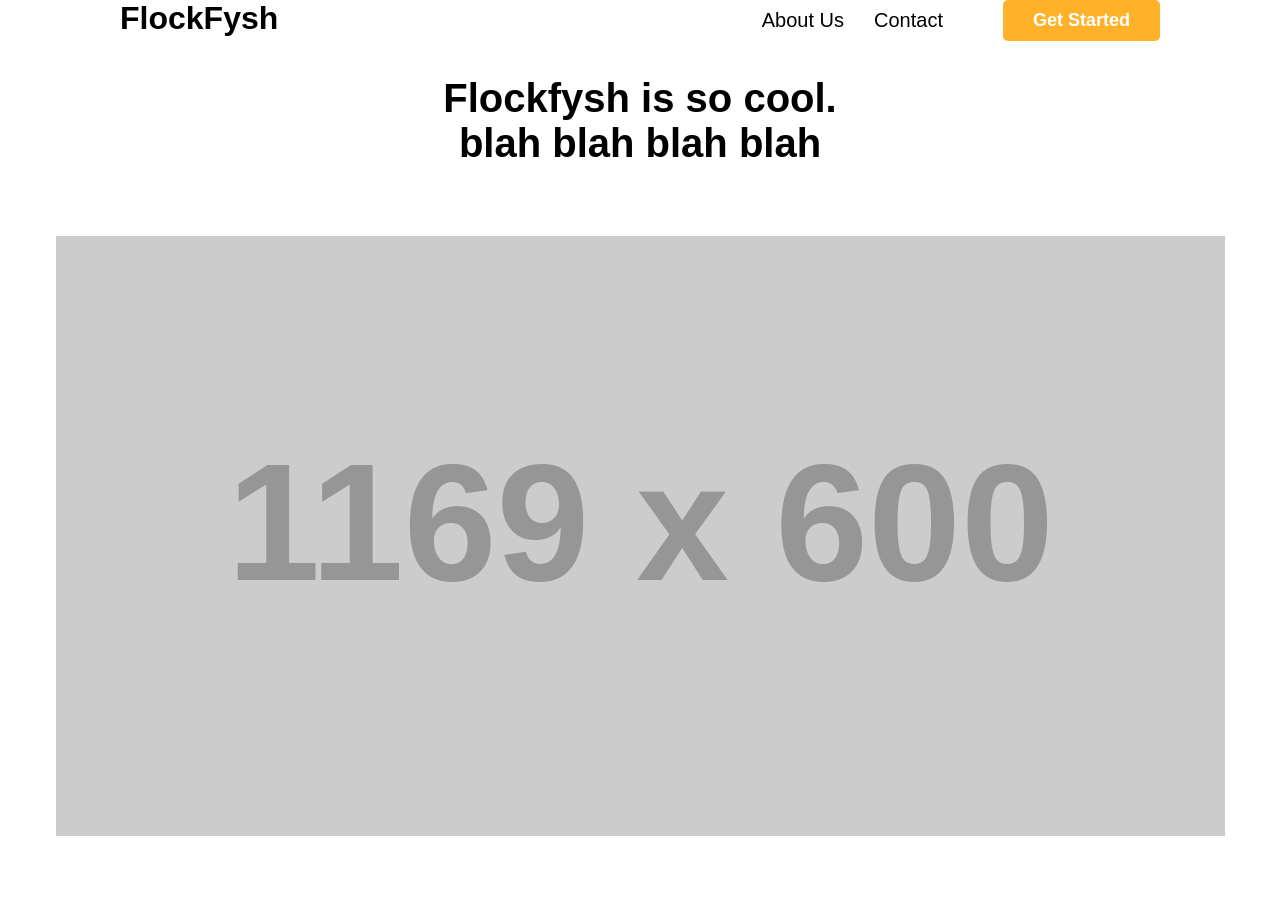
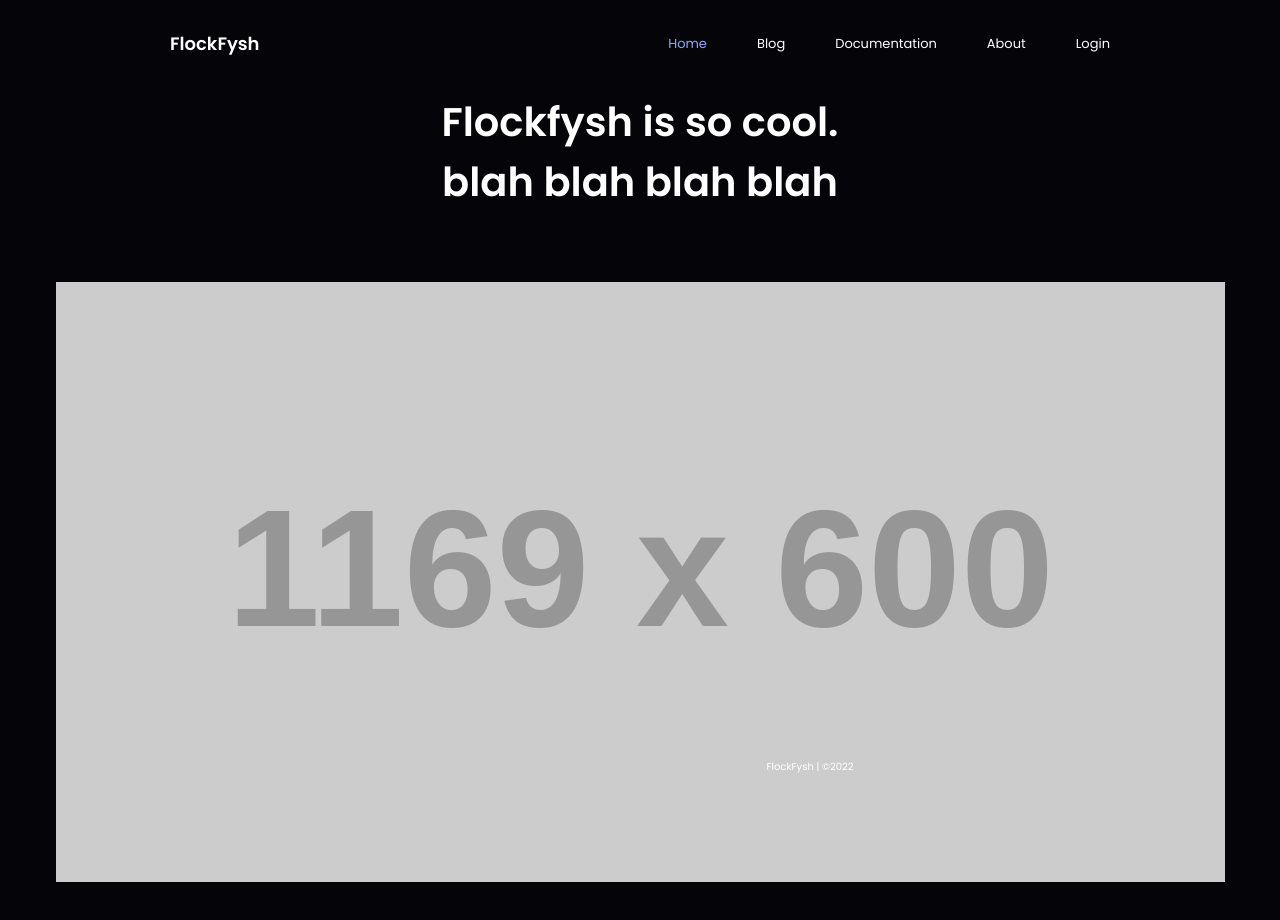
Before and after one commit to flockfysh/frontend, a React (Create React App) app: page / in a window 1280 px wide. Shown: the top 920 px of the page. Built offline with nearby package versions, Linux system fonts and the light colour scheme; a web font is replaced by a local one.

Commit message:
Created the navbar with react router 6.4

```diff
--- a/package.json
+++ b/package.json
@@ -8,6 +8,7 @@
     "@testing-library/user-event": "^13.5.0",
     "react": "^18.2.0",
     "react-dom": "^18.2.0",
+    "react-router-dom": "^6.4.0",
     "react-scripts": "5.0.1",
     "web-vitals": "^2.1.4"
   },
--- a/public/index.html
+++ b/public/index.html
@@ -2,42 +2,19 @@
 <html lang="en">
    <head>
       <meta charset="utf-8" />
-    <link rel="icon" href="%PUBLIC_URL%/favicon.ico" />
       <meta name="viewport" content="width=device-width, initial-scale=1" />
       <meta name="theme-color" content="#000000" />
-    <meta
-      name="description"
-      content="Web site created using create-react-app"
+      <meta name="description" content="Web site created using create-react-app" />
+      <link rel="preconnect" href="https://fonts.googleapis.com" />
+      <link rel="preconnect" href="https://fonts.gstatic.com" crossorigin />
+      <link
+         href="https://fonts.googleapis.com/css2?family=Poppins:wght@400;500;600;700;800&display=swap"
+         rel="stylesheet"
       />
-    <link rel="apple-touch-icon" href="%PUBLIC_URL%/logo192.png" />
-    <!--
-      manifest.json provides metadata used when your web app is installed on a
-      user's mobile device or desktop. See https://developers.google.com/web/fundamentals/web-app-manifest/
-    -->
-    <link rel="manifest" href="%PUBLIC_URL%/manifest.json" />
-    <!--
-      Notice the use of %PUBLIC_URL% in the tags above.
-      It will be replaced with the URL of the `public` folder during the build.
-      Only files inside the `public` folder can be referenced from the HTML.
-
-      Unlike "/favicon.ico" or "favicon.ico", "%PUBLIC_URL%/favicon.ico" will
-      work correctly both with client-side routing and a non-root public URL.
-      Learn how to configure a non-root public URL by running `npm run build`.
-    -->
       <title>React App</title>
    </head>
    <body>
       <noscript>You need to enable JavaScript to run this app.</noscript>
       <div id="root"></div>
-    <!--
-      This HTML file is a template.
-      If you open it directly in the browser, you will see an empty page.
-
-      You can add webfonts, meta tags, or analytics to this file.
-      The build step will place the bundled scripts into the <body> tag.
-
-      To begin the development, run `npm start` or `yarn start`.
-      To create a production bundle, use `npm run build` or `yarn build`.
-    -->
    </body>
 </html>
--- /dev/null
+++ b/src/App.js
@@ -0,0 +1,26 @@
+import "./styles/index.css";
+import {
+   createBrowserRouter,
+   RouterProvider,
+   createRoutesFromElements,
+   Route,
+} from "react-router-dom";
+import Hero from "./components/hero/hero";
+import RootLayout from "./pages/RootLayout.jsx";
+
+function App() {
+   const router = createBrowserRouter(
+      createRoutesFromElements(
+         <Route path="/" element={<RootLayout />}>
+            <Route index element={<Hero />} />
+            <Route path="/docs" element={<h1>docs</h1>} />
+            <Route path="/blog" element={<h1>blog</h1>} />
+            <Route path="/about" element={<h1>about</h1>} />
+            <Route path="/login" element={<h1>login</h1>} />
+         </Route>
+      )
+   );
+   return <RouterProvider router={router} />;
+}
+
+export default App;
--- a/src/components/layout/layout.jsx
+++ /dev/null
@@ -1,13 +0,0 @@
-import Navbar from "../navbar/navbar";
-import Footer from "../footer/footer";
-import classes from "./layout.module.css";
-
-export default function layout({ children }) {
-   return (
-      <>
-         <Navbar />
-         {children}
-         {/* <Footer /> */}
-      </>
-   );
-}
--- a/src/components/navbar/navbar.jsx
+++ b/src/components/navbar/navbar.jsx
@@ -1,24 +1,59 @@
 import classes from "./navbar.module.css";
+import { NavLink } from "react-router-dom";
 
 export default function Navbar() {
    return (
       <nav className={classes.nav}>
          <h1 className={classes.logoText}>FlockFysh</h1>
-         <div className={classes.linksContainer}>
-            <ul>
-               <li>
-                  <a className={classes.navbarLink} href="/">
-                     About Us
-                  </a>
-               </li>
-               <li>
-                  <a className={classes.navbarLink} href="/">
-                     Contact
-                  </a>
-               </li>
-            </ul>
-            <div className={classes.getStartedBtn}>Get Started</div>
-         </div>
+
+         <ul className={classes.listContainer}>
+            <li className={classes.listItem}>
+               <NavLink
+                  to="/"
+                  end
+                  className={navData =>
+                     navData.isActive ? classes.navbarLinkActive : classes.navbarLink
+                  }>
+                  Home
+               </NavLink>
+            </li>
+            <li className={classes.listItem}>
+               <NavLink
+                  to="/blog"
+                  className={navData =>
+                     navData.isActive ? classes.navbarLinkActive : classes.navbarLink
+                  }>
+                  Blog
+               </NavLink>
+            </li>
+            <li className={classes.listItem}>
+               <NavLink
+                  to="/docs"
+                  className={navData =>
+                     navData.isActive ? classes.navbarLinkActive : classes.navbarLink
+                  }>
+                  Documentation
+               </NavLink>
+            </li>
+            <li className={classes.listItem}>
+               <NavLink
+                  to="/about"
+                  className={navData =>
+                     navData.isActive ? classes.navbarLinkActive : classes.navbarLink
+                  }>
+                  About
+               </NavLink>
+            </li>
+            <li className={classes.listItem}>
+               <NavLink
+                  to="/login"
+                  className={navData =>
+                     navData.isActive ? classes.navbarLinkActive : classes.navbarLink
+                  }>
+                  Login
+               </NavLink>
+            </li>
+         </ul>
       </nav>
    );
 }
--- a/src/components/navbar/navbar.module.css
+++ b/src/components/navbar/navbar.module.css
@@ -1,44 +1,32 @@
 .nav {
    display: flex;
    justify-content: space-between;
-   padding-left: 12rem;
-   padding-right: 12rem;
+   margin-top: 3rem;
 }
 
-.linksContainer {
+.listContainer {
    display: flex;
    align-items: center;
 }
+.listItem {
+   margin-right: 5rem;
+}
+.listItem:last-of-type {
+   margin-right: 0;
+}
 
 .navbarLink {
-   margin-right: 1rem;
-   font-size: 2rem;
+   font-size: 1.3rem;
    transition: all 0.25s ease-in-out;
+   color: var(--color-white);
 }
-
-.navbarLink:hover {
-   color: var(--color-primary);
+.navbarLinkActive {
+   font-size: 1.3rem;
+   transition: all 0.25s ease-in-out;
+   color: var(--color-blue-primary);
 }
 
 .logoText {
-   font-size: 3.2rem;
+   font-size: 1.8rem;
    font-weight: 600;
 }
-
-.getStartedBtn {
-   background-color: var(--color-primary);
-   border: none;
-   border-radius: 0.5rem;
-   padding: 1rem 3rem;
-   color: var(--color-white);
-   font-weight: 600;
-   font-size: 1.8rem;
-   cursor: pointer;
-   display: flex;
-   align-items: center;
-   transition: all 0.25s ease-in-out;
-}
-
-.getStartedBtn:hover {
-   background-color: var(--color-primary);
-}
--- a/src/index.js
+++ b/src/index.js
@@ -1,14 +1,13 @@
 import React from "react";
 import ReactDOM from "react-dom/client";
+import Navbar from "./components/navbar/navbar";
+import Footer from "./components/footer/footer";
 
-import App from "./pages/App";
-import Layout from "./components/layout/layout";
+import App from "./App";
 
 const root = ReactDOM.createRoot(document.getElementById("root"));
 root.render(
    <React.StrictMode>
-      <Layout>
-         <App />
-      </Layout>
+      <App />
    </React.StrictMode>
 );
--- a/src/pages/App.js
+++ /dev/null
@@ -1,12 +0,0 @@
-import "../styles/index.css";
-import Hero from "../components/hero/hero";
-
-function App() {
-   return (
-      <>
-         <Hero />
-      </>
-   );
-}
-
-export default App;
--- /dev/null
+++ b/src/pages/RootLayout.jsx
@@ -0,0 +1,17 @@
+import { Outlet } from "react-router-dom";
+import Navbar from "../components/navbar/navbar";
+import Footer from "../components/footer/footer";
+
+const RootLayout = () => {
+   return (
+      <>
+         <Navbar />
+         <main>
+            <Outlet />
+         </main>
+         <Footer />
+      </>
+   );
+};
+
+export default RootLayout;
--- a/src/styles/index.css
+++ b/src/styles/index.css
@@ -16,12 +16,13 @@ html {
 :root {
    /* global variables */
    /* define colors or any css value that will/can be repeated, few examples below*/
-   --color-primary: #ffb129;
+   --color-blue-primary: #91a7ff;
+   --color-blue-secondary: #364fc7;
+   --color-blue-gradients: #748ffc;
 
    --color-white: #fff;
-   --color-black: #000;
-
-   --line: 1px solid var(--color-black);
+   --color-black-primary: #040409;
+   --color-black-secondary: #191924;
 }
 body,
 html {
@@ -31,18 +32,31 @@ html {
    -webkit-font-smoothing: antialiased;
    -moz-osx-font-smoothing: grayscale;
 }
-
+body {
+   background-color: var(--color-black-primary);
+   color: var(--color-white);
+   font-family: "Poppins", sans-serif;
+   margin: 0 17rem;
+}
 a {
    text-decoration: none;
-   color: var(--color-black);
 }
 
 ul {
    list-style: none;
-   display: flex;
-   gap: 2rem;
-   align-items: center;
-   padding-right: 5rem;
 }
-
-/* MAIN CONTENNT */
+::-webkit-scrollbar {
+   width: 10px;
+   height: 1px;
+}
+::-webkit-scrollbar-thumb {
+   border-radius: 2rem;
+   background-color: var(--color-black-secondary);
+}
+/* Media Queries */
+@media only screen and (min-width: 1800px) {
+   body {
+      max-width: 150rem;
+      margin: 0 auto;
+   }
+}
```
Also changed, not shown: src/components/layout/layout.module.css (deleted), 1 other file (tests, documents, lock files or other folders). Lines whose indentation alone changed are shown as unchanged.
